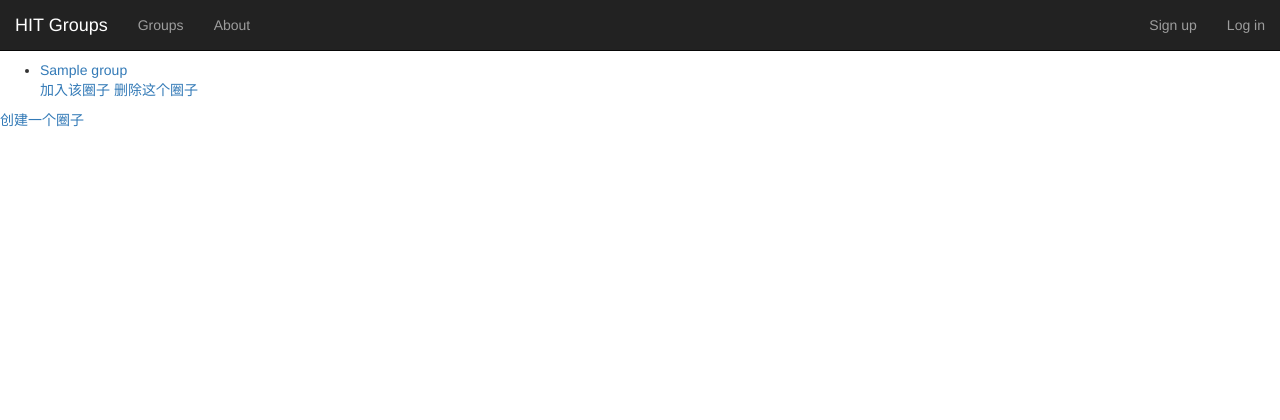
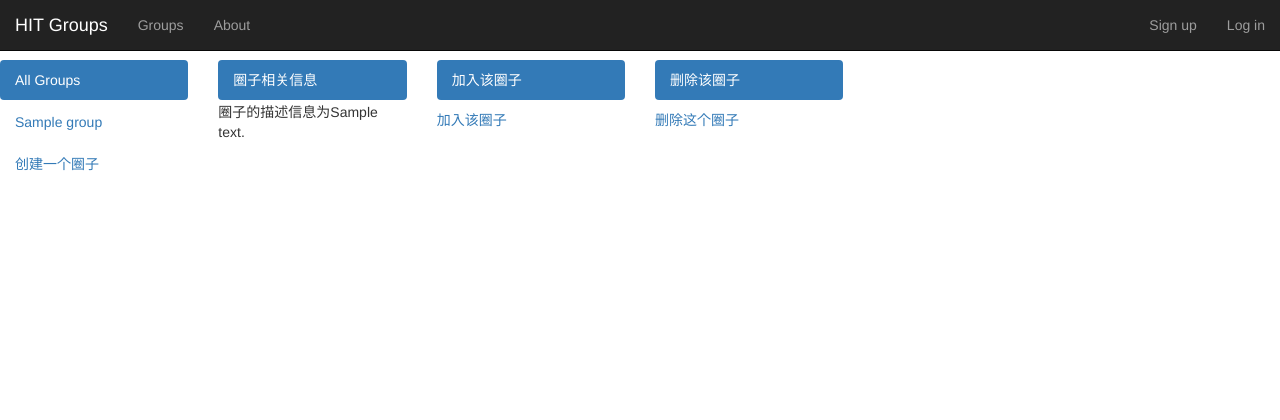
Before and after one commit to viciousstar/-, a Django app: page /groups/ in a window 1280 px wide. Shown: the top 420 px of that part. Run offline with Django 3.2, Linux system fonts and the light colour scheme; tables that the repository leaves empty hold one stand-in row (Sample ...); the page is wider than the window, and the part outside it is not shown; some libraries are stand-ins or nearby versions.

Commit message:
页面修改

```diff
--- a/HIT_Groups/Groups/models.py
+++ b/HIT_Groups/Groups/models.py
@@ -3,12 +3,13 @@ from django.forms import ModelForm
 # from Posts.models import Tag
 
 class Group(models.Model):
+    choices = (("发布消息","发布消息"),("兴趣爱好","兴趣爱好"),("社团信息","社团信息"),("消息推送","消息推送"))
     name = models.CharField(max_length=200)
     create_time = models.DateTimeField('date created')
     update_time = models.DateTimeField('date updated')
     #image = models.ImageField()
     description = models.TextField()
-    tag = models.CharField(max_length=200)
+    tag = models.CharField(max_length=10,choices=choices)
     permit = models.BooleanField()
 
     def __str__(self):
--- a/HIT_Groups/Groups/templates/Groups/GroupDetail.html
+++ b/HIT_Groups/Groups/templates/Groups/GroupDetail.html
@@ -1,4 +1,8 @@
 {% extends "Users/base.html" %}
+{% load staticfiles %}
+{% block headblock %}
+<link href="{% static " css/groups.css" %}" rel="stylesheet">
+{% endblock headblock %}
 {% block content %}
 <h1>{{ group.name }}</h1>
 <li><a href="{% url 'Groups:GroupModify' group.id %}">修改这个圈子</a></li>
--- a/HIT_Groups/Groups/templates/Groups/GroupIndex.html
+++ b/HIT_Groups/Groups/templates/Groups/GroupIndex.html
@@ -1,18 +1,89 @@
 {% extends "Users/base.html" %}
 {% load staticfiles %}
-<link rel="stylesheet" type="text/css" href="{% static 'Groups/style.css' %}"/>
+{% block headblock %}
+<link href="{% static " css/groups.css" %}" rel="stylesheet">
+{% endblock headblock %}
+
 {% block content %}
+<div class="row">
+    <div class="col-md-2">
+        <ul class="nav nav-pills nav-stacked">
+            <li class="active">
+                <a href="#">All Groups</a>
+            </li>
             {% if group_list %}
-<ul>
             {% for group in group_list %}
             <li><a href="{% url 'Groups:GroupDetail' group.id %}">{{ group.name }}</a></li>
-    <a href="{% url 'Groups:GroupAdd' group.id %}">加入该圈子</a>
-    <a href="{% url 'Groups:GroupDelete' group.id %}">删除这个圈子</a>
             {% endfor %}
-</ul>
             {% else %}
             <p>No groups are available.</p>
             {% endif %}
-<a href="{% url 'Groups:GroupCreate' %}">创建一个圈子</a></li>
+            <li><a href="{% url 'Groups:GroupCreate' %}">创建一个圈子</a></li>
+        </ul>
+    </div>
+    <div class="col-md-2">
+        <ul class="nav nav-pills nav-stacked">
+            <li class="active">
+                <a href="#">圈子相关信息</a>
+            </li>
+            {% if group_list %}
+            {% for group in group_list %}
+            <li class="active">圈子的描述信息为{{group.description}}</li>
+            {% endfor %}
+            {% else %}
+            <p>No groups are available.</p>
+            {% endif %}
+        </ul>
+    </div>
+    <div class="col-md-2">
+        <ul class="nav nav-pills nav-stacked">
+            <li class="active">
+                <a href="#">加入该圈子</a>
+            </li>
+            {% if group_list %}
+            {% for group in group_list %}
+            <p></p>
+            <p></p>
+            <a href="{% url 'Groups:GroupAdd' group.id %}">加入该圈子</a>
+            {% endfor %}
+            {% else %}
+            <p>No groups are available.</p>
+            {% endif %}
+        </ul>
+    </div>
+    <div class="col-md-2">
+        <ul class="nav nav-pills nav-stacked">
+            <li class="active">
+                <a href="#">删除该圈子</a>
+            </li>
+            {% if group_list %}
+            {% for group in group_list %}
+            <p></p>
+            <p></p>
+            <a href="{% url 'Groups:GroupDelete' group.id %}">删除这个圈子</a>
+            {% endfor %}
+            {% else %}
+            <p>No groups are available.</p>
+            {% endif %}
+        </ul>
+    </div>
+</div>
+
+</div>
+
 
 {% endblock content %}
+
+
+<!--{% if group_list %}-->
+<!--<ul>-->
+<!--{% for group in group_list %}-->
+<!--<li><a href="{% url 'Groups:GroupDetail' group.id %}">{{ group.name }}</a></li>-->
+<!--<a href="{% url 'Groups:GroupAdd' group.id %}">加入该圈子</a>-->
+<!--<a href="{% url 'Groups:GroupDelete' group.id %}">删除这个圈子</a>-->
+<!--{% endfor %}-->
+<!--</ul>-->
+<!--{% else %}-->
+<!--<p>No groups are available.</p>-->
+<!--{% endif %}-->
+<!--<a href="{% url 'Groups:GroupCreate' %}">创建一个圈子</a></li>-->
--- a/HIT_Groups/Groups/views.py
+++ b/HIT_Groups/Groups/views.py
@@ -48,8 +48,7 @@ def GroupCreate(request):
             description = form.cleaned_data["description"]
             tag = form.cleaned_data["tag"]
             permit = form.cleaned_data["permit"]
-            grouptest = Group.objects.get(pk=1)
-            group = Group(name=name, create_time=timezone.now(), update_time=timezone.now(), image=grouptest.image,
+            group = Group(name=name, create_time=timezone.now(), update_time=timezone.now(),
                           description=description, tag=tag, permit=permit)
             group.save()
             uag = UsersAndGroups.objects.create(user_id = request.user,group_id = group,user_role = 'Creator')
```
Also changed, not shown: HIT_Groups/Groups/templates/Groups/GroupCreate.html (+26 -7 lines), HIT_Groups/Groups/templates/Groups/GroupDelete.html (+10 -2 lines), HIT_Groups/Groups/templates/Groups/GroupModify.html (+26 -10 lines), HIT_Groups/Groups/migrations/0004_auto_20151126_2119.py (added). Lines whose indentation alone changed are shown as unchanged.
